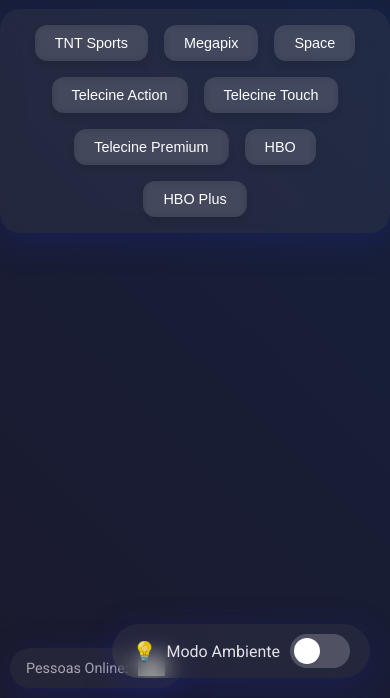
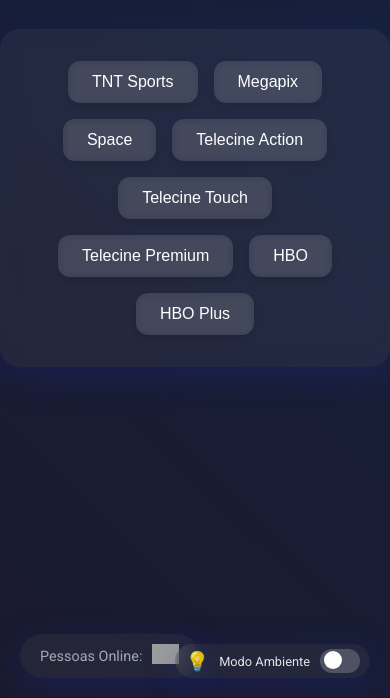
Before and after one commit to Brunexgmaer09/CanaisAoVivo, a plain HTML site: page index.html in a window 390 px wide. Shown: the part 146-844 px from the top of the page. Drawn offline with Linux system fonts and the light colour scheme; grey boxes are pictures that could not be loaded.

Commit message:
Update style.css

```diff
--- a/style.css
+++ b/style.css
@@ -226,45 +226,26 @@
 }
 
 @media (max-width: 768px) {
-  .message {
-    font-size: 1.5rem;
-  }
-
-  .container {
-    padding: 1rem;
-  }
-
-  .channel-button {
-    padding: 10px 20px;
-    font-size: 0.9rem;
-  }
-
-  .contador-container {
-    left: 10px;
-    bottom: 10px;
-    padding: 8px 16px;
-  }
-
-  .video-container iframe {
-    height: 300px;
-  }
-}
-
-/* Smooth scrolling for the whole page */
-html {
-  scroll-behavior: smooth;
-}
-
-@media (max-width: 768px) {
   .ambient-mode-container {
     top: auto;
     bottom: 20px;
     right: 20px;
     z-index: 10;
+    padding: 5px 10px;
+    font-size: 0.8rem;
   }
 
-  .video-container {
-    margin-top: 1rem;
-    margin-bottom: 4rem;
+  .switch {
+    width: 40px;
+    height: 24px;
+  }
+
+  .slider:before {
+    height: 18px;
+    width: 18px;
+  }
+
+  input:checked + .slider:before {
+    transform: translateX(16px);
   }
 }
```
